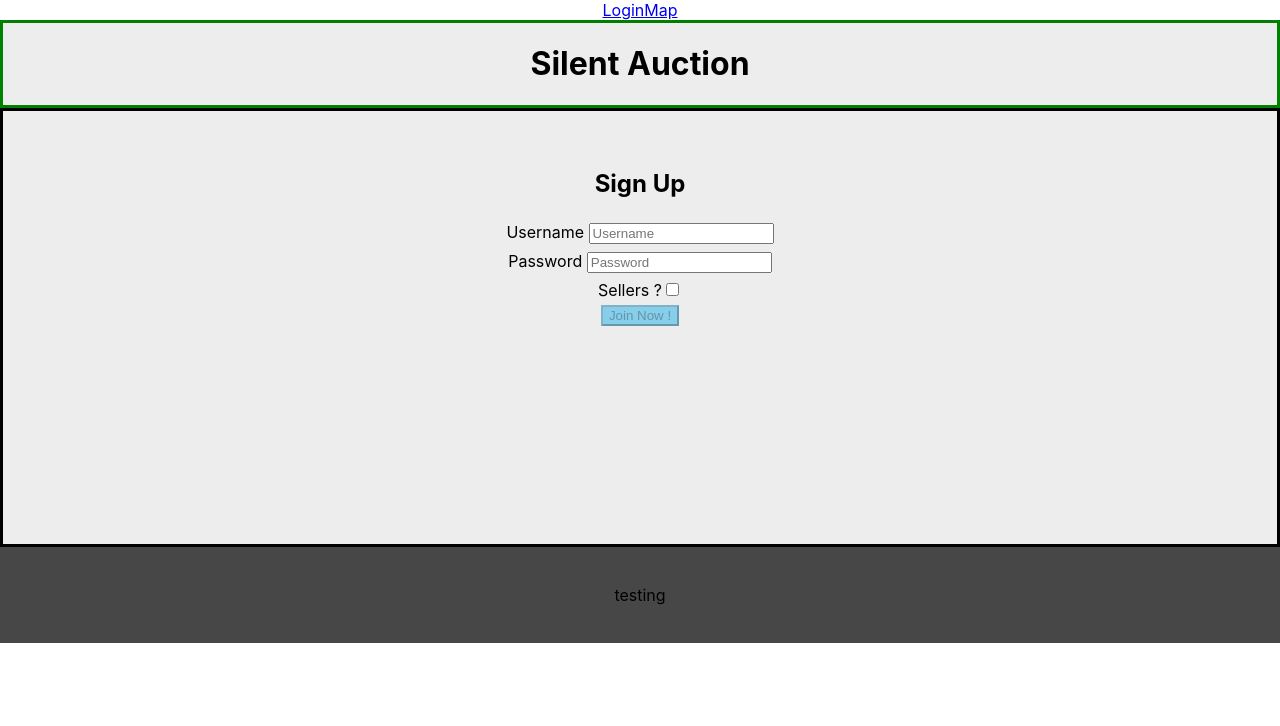
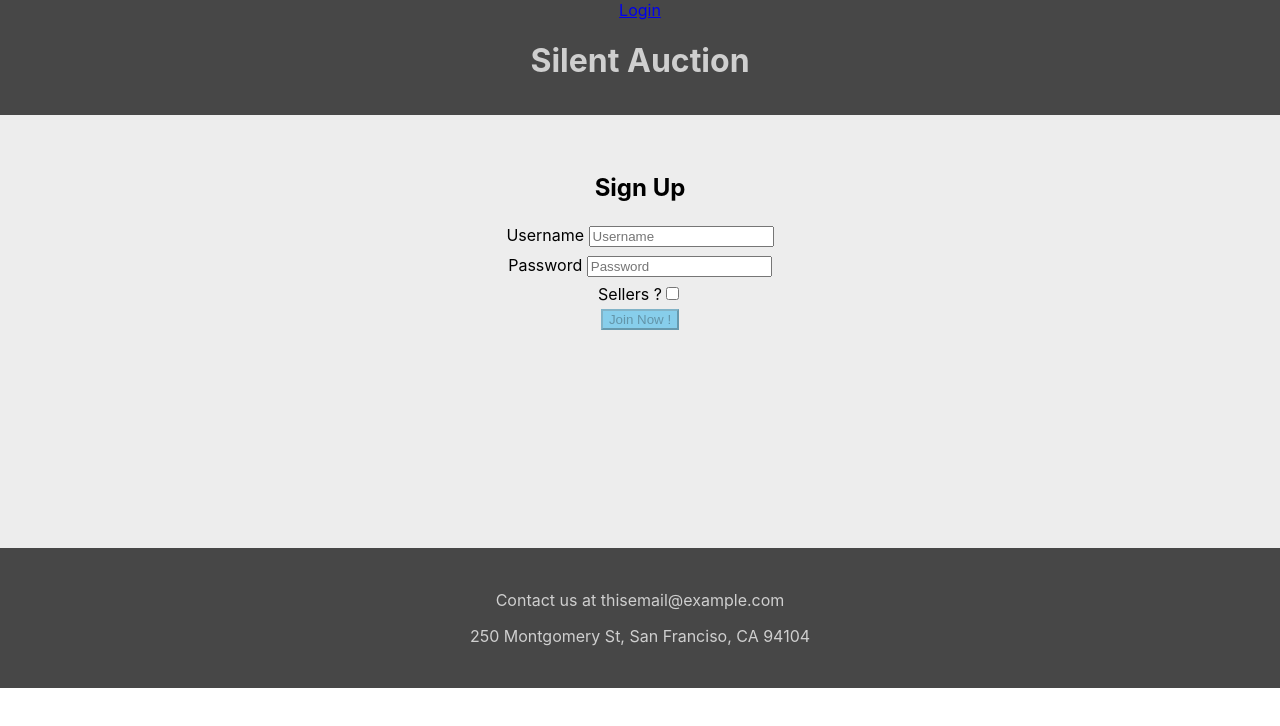
Before and after one commit to Build-Week-silentAuction2/front-end, a React (Create React App) app in the folder react-1/: page / in a window 1280 px wide. Shown: the top 726 px of the page. Built offline with nearby package versions, Linux system fonts and the light colour scheme.

Commit message:
updated styled forms link doesn't seem to style

```diff
--- a/react-1/src/App.js
+++ b/react-1/src/App.js
@@ -20,13 +20,13 @@ function App() {
     <div className="App">
       <div className = "routes">
       <Route exact path = "/">
-      <Link to = "/Login">Login</Link>
-      <Link to = "/Map">Map</Link>
+      {/* <Link to = "/Login">Login</Link>
+      <Link to = "/Map">Map</Link> */}
         {/* <Form addNewUser = {addNewUser}/> */}
         <Form/>
       </Route>
       <Route exact path = "/Login">
-      <Link to = "/">Sign up </Link>
+      {/* <Link to = "/">Sign up </Link> */}
         <Login/>
       </Route>
       {/* <Route exact path = "/Map">
--- a/react-1/src/Components/Form.js
+++ b/react-1/src/Components/Form.js
@@ -1,5 +1,5 @@
 import React,{useState, useEffect} from "react";
-// import {Link} from "react-router-dom";
+import {Link} from "react-router-dom";
 // import Login from "./Login";
 import styled from "styled-components";
 import * as yup from "yup";
@@ -7,12 +7,14 @@ import Map from "./Map";
 import axios from "axios";
 
 // styling
+const StyledHeader = styled.header`
+background: #474747;
+color: #cfcfcf;
+padding-bottom: 1%;`
 const StyledDiv = styled.div`
-border: solid green;
 background: #ededed;
 `
 const StyledForm = styled.form`
-border: solid black;
 padding:3%;
 background: #ededed;
 `
@@ -23,8 +25,9 @@ const StyledButton = styled.button`
 background: skyblue;`
 
 const StyledFooter = styled.footer`
-padding:3%;
-background: #474747;`
+padding:2%;
+background: #474747;
+color: #cfcfcf;`
 
 const StyledPaddingBottom = styled.div`
 padding-bottom: 15%;`
@@ -113,9 +116,10 @@ export default function Form(props) {
 
     return(
         <React.Fragment>
-        <StyledDiv>
+            <StyledHeader>
+            <Link to = "/Login">Login</Link>
             <h1>Silent Auction</h1>
-        </StyledDiv>
+            </StyledHeader>
         <StyledForm onSubmit = {formSubmit}>
             <h2>Sign Up</h2>
             <StyledPadding>
@@ -174,7 +178,10 @@ export default function Form(props) {
 
             </StyledPaddingBottom>
         </StyledForm>
-        <StyledFooter>testing</StyledFooter>
+        <StyledFooter>
+            <p>Contact us at thisemail@example.com </p>
+            <p>250 Montgomery St, San Franciso, CA 94104 </p>
+            </StyledFooter>
         </React.Fragment>
     )
 }
--- a/react-1/src/Components/Login.js
+++ b/react-1/src/Components/Login.js
@@ -2,14 +2,19 @@ import axios from "axios";
 import React,{useState, useEffect} from "react";
 import * as yup from "yup";
 import styled from "styled-components";
+import {Link} from "react-router-dom";
 
 // styling
+const StyledHeader = styled.header`
+background: #474747;
+color: #cfcfcf;
+padding-bottom: 1%;`
+
 const StyledDiv = styled.div`
 border: solid green;
 background: #ededed;
 `
 const StyledForm = styled.form`
-border: solid black;
 padding:3%;
 background: #ededed;
 `
@@ -21,7 +26,8 @@ background: skyblue;`
 
 const StyledFooter = styled.footer`
 padding:3%;
-background: #474747;`
+background: #474747;
+color: #cfcfcf;`
 
 const StyledPaddingBottom = styled.div`
 padding-bottom: 15%;`
@@ -93,9 +99,10 @@ export default function Login(){
 
     return(
         <React.Fragment>
-            <StyledDiv>
+            <StyledHeader>
+             <Link to = "/">Sign up </Link>
             <h1>Silent Auction</h1>
-            </StyledDiv>
+            </StyledHeader>
         <StyledForm onSubmit = {formSubmit}>
             <h2>Log in</h2>
             <label htmlFor = "username">Username</label>
@@ -129,7 +136,10 @@ export default function Login(){
             <StyledButton type = "submit" disabled = {buttonDisabled}>Log in</StyledButton>
             </StyledPaddingBottom>
         </StyledForm>
-        <StyledFooter>testing</StyledFooter>
+        <StyledFooter>
+            <p>Contact us at thisemail@example.com </p>
+            <p>250 Montgomery St, San Franciso, CA 94104 </p>
+        </StyledFooter>
         </React.Fragment>
     )
 }
```
